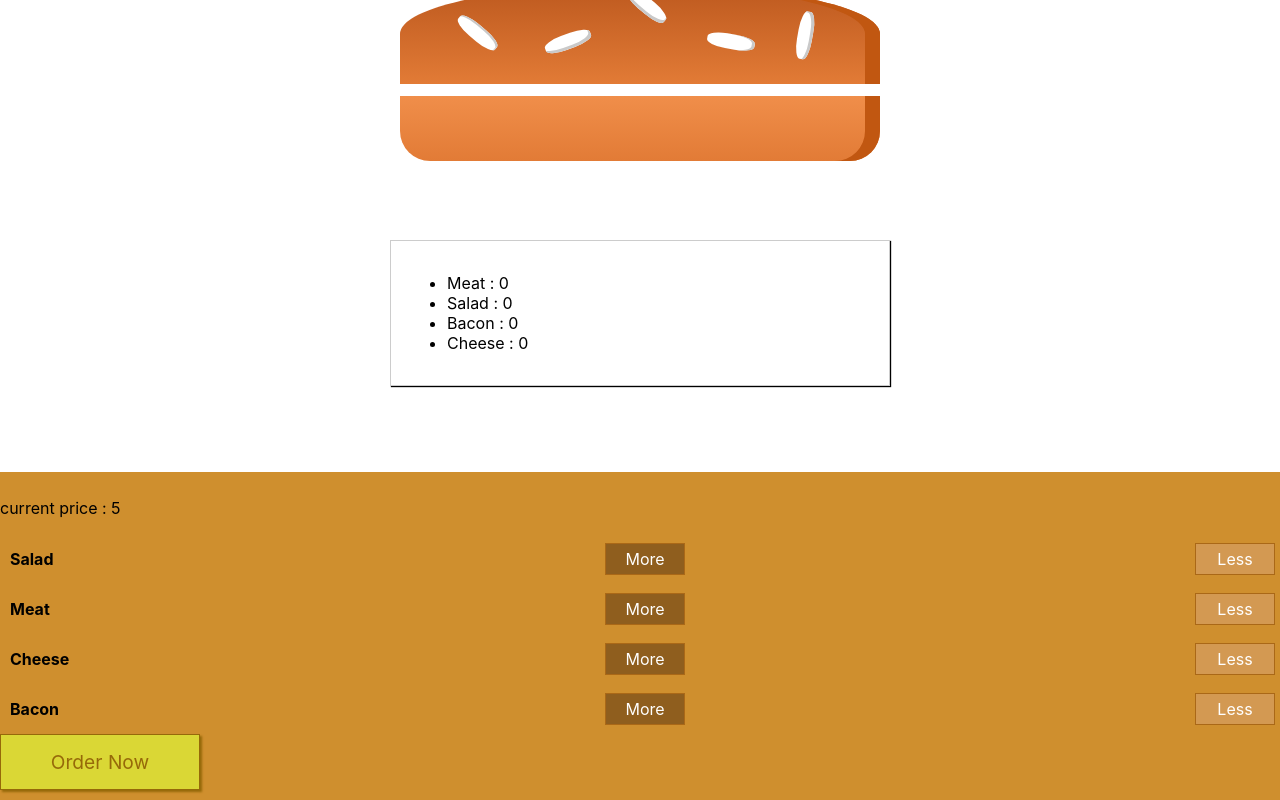
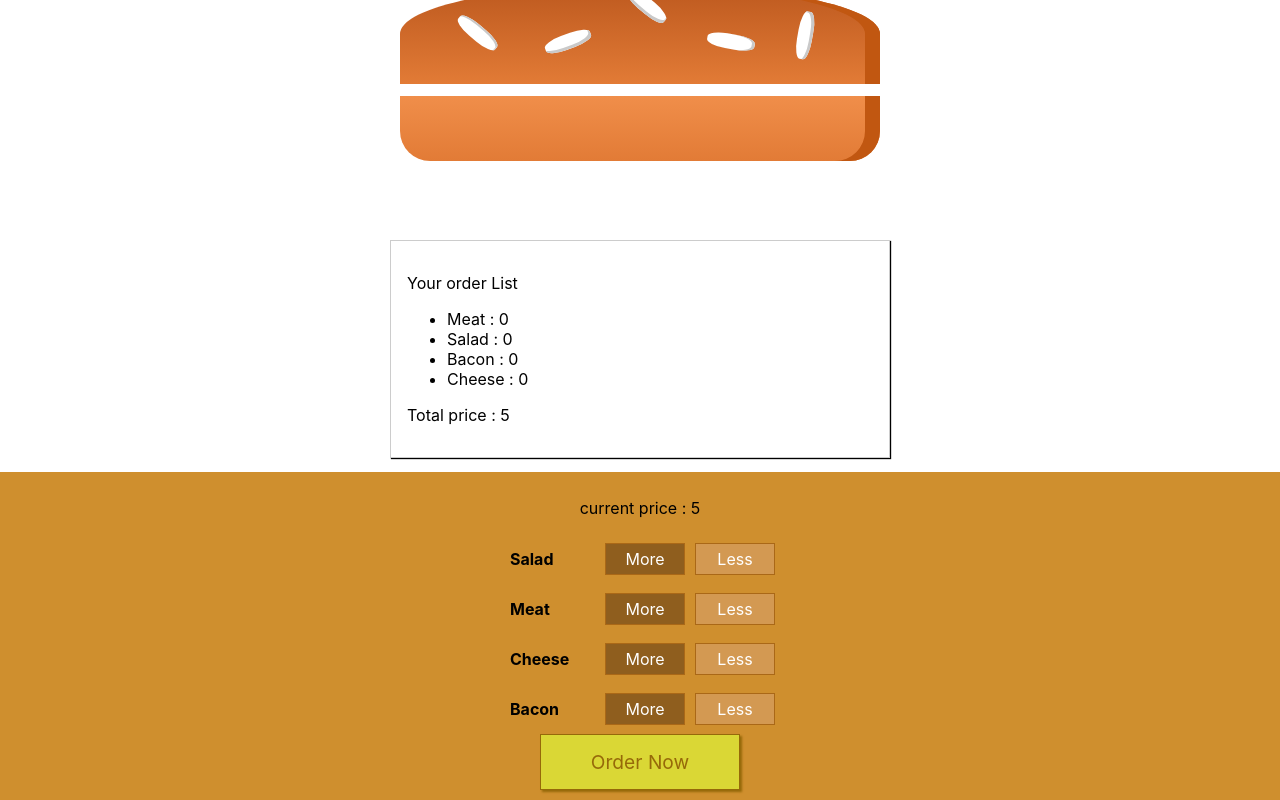
Before and after one commit to darkdoomrag3/Burger-builder-and-order-in-react, a React (Create React App) app: page / in a window 1280 px wide. Both pictures are taken after a click on the button "Order Now". Shown: the part 44-844 px from the top of the page. Built offline with nearby package versions, Linux system fonts and the light colour scheme.

Commit message:
dynamic modal with clicl on order button

```diff
--- a/src/BurgerMaker/BagerMaker.js
+++ b/src/BurgerMaker/BagerMaker.js
@@ -22,7 +22,8 @@ class BagerMaker extends React.Component {
             cheese: 0
         },
         totalprice: 5,
-        purchased: false
+        purchased: false,
+        purchasing: false
 
     }
 
@@ -58,6 +59,10 @@ class BagerMaker extends React.Component {
 
     }
 
+    purchasingHandler = () => {
+        this.setState({ purchasing: true })
+    }
+
 
     removeIngrediant = (type) => {
 
@@ -86,12 +91,16 @@ class BagerMaker extends React.Component {
         return (
             <div>
 
-                <Modal> <OrderSummery ingrediant={this.state.ingrediant} />  </Modal>
+                <Modal show={this.state.purchasing}>
+                    <OrderSummery ingrediant={this.state.ingrediant} price={this.state.totalprice} />
+
+                </Modal>
                 <Burger ingrediant={this.state.ingrediant} />
                 <BurgerControls
                     addIngrediant={this.addIngrediant}
                     removeIngrediant={this.removeIngrediant}
                     price={this.state.totalprice}
+                    ordered={this.purchasingHandler}
 
                 />
 
--- a/src/component/BurgerControls/BurgerControls.js
+++ b/src/component/BurgerControls/BurgerControls.js
@@ -24,7 +24,7 @@ const BurgerControls = (props) => {
             />
         )}
 
-<button className='OrderButton'>Order Now</button>
+<button className='OrderButton' onClick={props.ordered}>Order Now</button>
 
         </div>
     )
--- a/src/component/BurgerControls/burgercontrols.css
+++ b/src/component/BurgerControls/burgercontrols.css
@@ -6,6 +6,6 @@
     margin: auto;
     padding: 10px 0;
     background-color: #cF8F2e;
-
+    align-items: center;
 
     }
--- a/src/component/OrderSummery/OrderSummery.js
+++ b/src/component/OrderSummery/OrderSummery.js
@@ -16,10 +16,12 @@ const OrderSummery = (props) => {
 
     return (
         <div>
+           <p>Your order List</p>
             <ul>
                 {summeryIngrediant}
             </ul>
 
+            <p>Total price : {props.price}</p>
 
         </div>
     )
--- a/src/component/UI/Modal/Modal.js
+++ b/src/component/UI/Modal/Modal.js
@@ -4,7 +4,10 @@ import './modal.css';
 
 const Modal = (props) => {
     return (
-        <div className='Modal'>
+        <div className='Modal' style={{
+            transform: props.show ? 'translateY(0)' : 'translateY(-100hv)',
+            opacity: props.show ? '1' : '0'
+        }} >
             {props.children}
         </div>
     )
```
